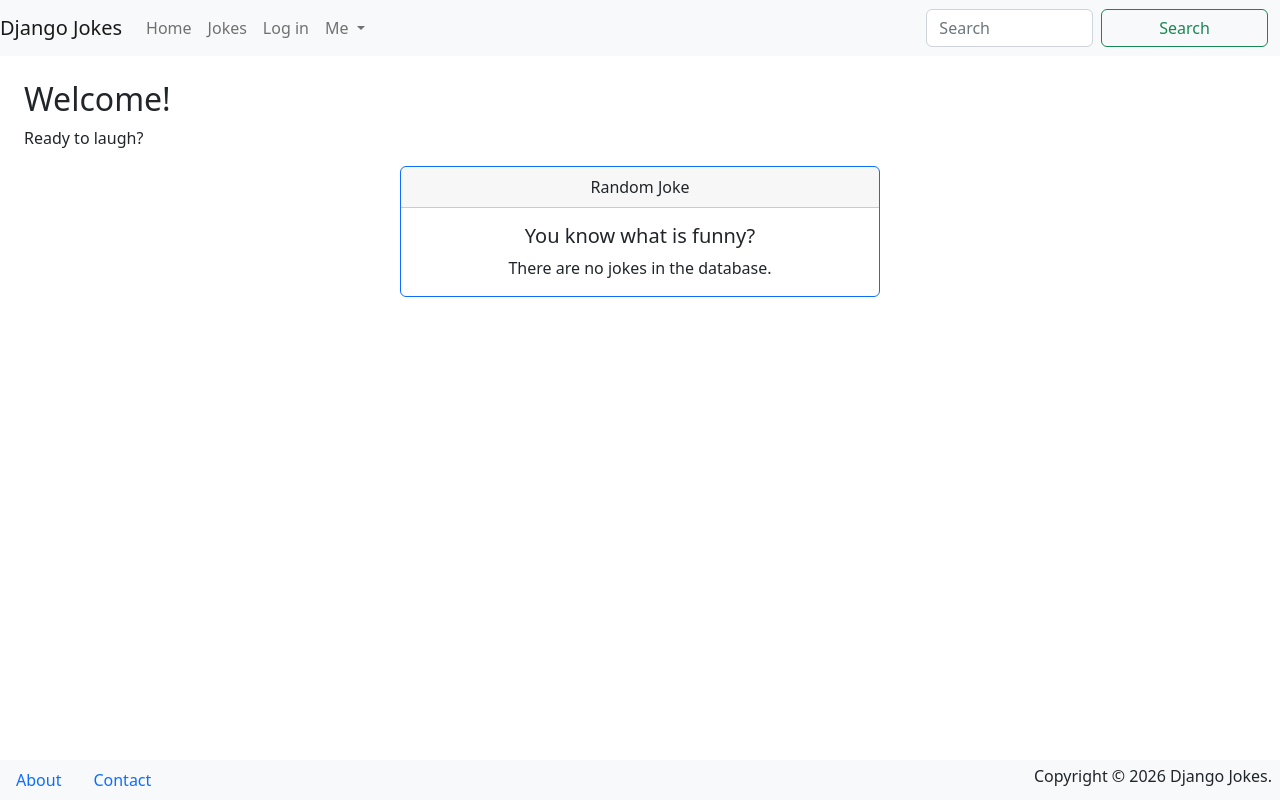
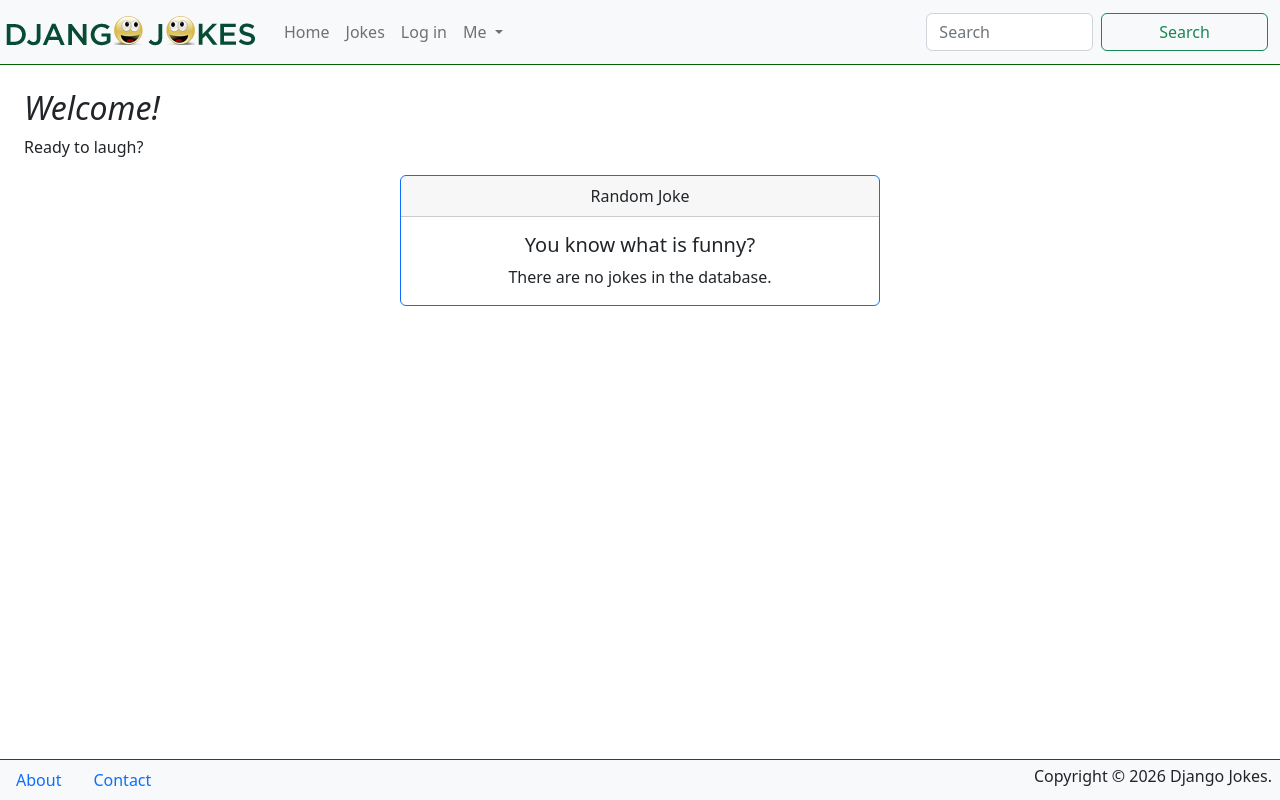
Before and after one commit to dpeters02/djangojokes.com, a Django app: page / in a window 1280 px wide. Run offline with Django 5.2, Linux system fonts and the light colour scheme; data that the repository does not hold is empty; some libraries are stand-ins or nearby versions.

Commit message:
addition of static "css & images"

```diff
--- a/djangojokes/settings.py
+++ b/djangojokes/settings.py
@@ -121,4 +121,8 @@ USE_TZ = True
 # Static files (CSS, JavaScript, Images)
 # https://docs.djangoproject.com/en/6.0/howto/static-files/
 
-STATIC_URL = 'static/'
+STATIC_URL = '/static/'
+
+STATICFILES_DIRS = [
+    BASE_DIR / 'static',
+]
--- /dev/null
+++ b/static/css/main.css
@@ -0,0 +1,15 @@
+body {
+  padding-bottom: 50px;
+}
+
+footer {
+  border-top: 1px solid darkgreen;
+}
+
+header {
+  border-bottom: 1px solid darkgreen;
+}
+
+h2 {
+  font-style: italic;
+}
--- a/templates/_base.html
+++ b/templates/_base.html
@@ -5,12 +5,16 @@
 <meta name="viewport" content="width=device-width, initial-scale=1">
 <link href="https://cdn.jsdelivr.net/npm/bootstrap@5.2.1/dist/css/bootstrap.min.css" rel="stylesheet" integrity="sha384-iYQeCzEYFbKjA/T2uDLTpkwGzCiq6soy8tYaI1GyVh/UjpbCx/TYkiZhlZB6+fzT" crossorigin="anonymous">
 <script src="https://kit.fontawesome.com/31c104e56c.js" crossorigin="anonymous"></script>
+{% load static %}
+<link rel="shortcut icon" type="image/png"
+  href="{% static 'images/favicon.png' %}">
 <title>{% block title %}{% endblock %} | Django Jokes</title>
 </head>
 <body>
 <header>
   <nav class="navbar navbar-expand-lg navbar-light bg-light">
-    <a class="navbar-brand" href="{% url 'pages:homepage' %}">Django Jokes</a>
+    <a class="navbar-brand" href="{% url 'pages:homepage' %}"><img src="{% static 'images/logo.png' %}"
+       alt="Logo" class="img-fluid" ></a>
     <button class="navbar-toggler" type="button" data-toggle="collapse"
       data-target="#navbarSupportedContent" aria-expanded="false"
       aria-controls="navbarSupportedContent" aria-label="Toggle navigation">
@@ -70,5 +74,6 @@
   </nav>
 </footer>
 <script src="https://cdn.jsdelivr.net/npm/bootstrap@5.2.0/dist/js/bootstrap.bundle.min.js" integrity="sha384-A3rJD856KowSb7dwlZdYEkO39Gagi7vIsF0jrRAoQmDKKtQBHUuLZ9AsSv4jD4Xa" crossorigin="anonymous"></script>
+<link rel="stylesheet" href="{% static 'css/main.css' %}">
 </body>
 </html>
```
Also changed, not shown: static/images/favicon.png (added), static/images/logo.png (added).
